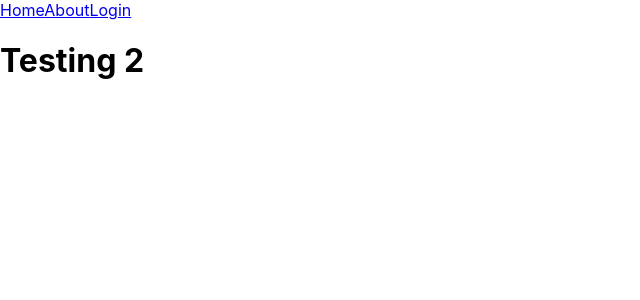
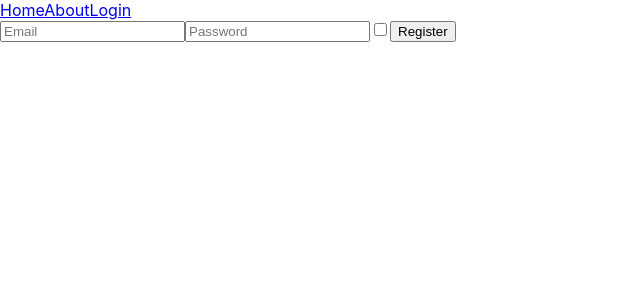
Before and after one commit to KD-Secret-Family-Recipes-Cookbook/React-I, a React (Create React App) app in the folder recipe-creator/: page /register in a window 1280 px wide. Shown: the top 300 px of the page, without its empty margins (0-640 px from the left). Built offline with nearby package versions, Linux system fonts and the light colour scheme.

Commit message:
Created a registration form similar to the login form.

```diff
--- a/recipe-creator/src/components/Login.js
+++ b/recipe-creator/src/components/Login.js
@@ -18,8 +18,6 @@ function Login({ values, errors, touched, status }) {
                 {touched.email && errors.email && <p>{errors.email}</p>}
                 <Field type='password' name='password' placeholder='Password' />
                 {touched.password && errors.password && <p>{errors.password}</p>}
-                <Field type='checkbox' name='terms' checked={values.terms}/>
-                {touched.terms && errors.terms && <p>{errors.terms}</p>}
                 <button type='submit'>Login</button>
                 <div>
                     Not a member? <Link to='./register'>Register here!</Link>
@@ -30,11 +28,10 @@ function Login({ values, errors, touched, status }) {
 }
 
 const FormikLogin = withFormik({
-    mapPropsToValues({ email, password, terms }) {
+    mapPropsToValues({ email, password }) {
         return {
             email: email || '',
-            password: password || '',
-            terms: terms || false
+            password: password || ''
         };
     },
 
@@ -45,12 +42,10 @@ const FormikLogin = withFormik({
         password: Yup.string()
             .min(6, 'Whoa buddy, that is not very secure. Make your password at least 6 characters long.')
             .max(16, 'We understand you love security, but that password is way too long.')
-            .required('A password is required. Please refrain from using your birthday.'),
-        terms: Yup.bool()
-            .oneOf([true], 'Must Accept Terms of Service, even if you do not read them.')
+            .required('A password is required. Please refrain from using your birthday.')
     }),
 
-    handleSubmit(values, { setStatus, resetForm}) {
+    handleSubmit(values, { setStatus, resetForm }) {
         axios
             .post('', values)
             .then(response => {
--- a/recipe-creator/src/components/Registration.js
+++ b/recipe-creator/src/components/Registration.js
@@ -1,9 +1,57 @@
-import React from 'react';
+import React, { useState, useEffect } from 'react';
+import { withFormik, Form, Field } from 'formik';
+import * as Yup from 'yup';
+import axios from 'axios';
 
-function Registration() {
-    return (
-      <h1>Testing 2</h1>
-    );
+function Registration({ values, errors, touched, status }) {
+  return (
+    <div className='registration-form'>
+      <Form>
+        <Field type='text' name='email' placeholder='Email' />
+        {touched.email && errors.email && <p>{errors.email}</p>}
+        <Field type='password' name='password' placeholder='Password' />
+        {touched.password && errors.password && <p>{errors.password}</p>}
+        <Field type='checkbox' name='terms' checked={values.terms} />
+        {touched.terms && errors.terms && <p>{errors.terms}</p>}
+        <button type='submit'>Register</button>
+      </Form>
+    </div>
+  )
 }
 
-export default Registration;
+const FormikRegistration = withFormik({
+  mapPropsToValues({ email, password, terms }) {
+    return {
+      email: email || '',
+      password: password || '',
+      terms: terms || false
+    };
+  },
+
+  validationSchema: Yup.object().shape({
+    email: Yup.string()
+      .email('Not a valid email address. Check your spelling, poindexter.')
+      .required('Your email address is required. Expect tons of spam.'),
+    password: Yup.string()
+      .min(6, 'Whoa buddy, that is not very secure. Make your password at least 6 characters long.')
+      .max(16, 'We understand you love security, but that password is way too long.')
+      .required('A password is required. Please refrain from using your birthday.'),
+    terms: Yup.bool()
+      .oneOf([true], 'Must Accept Terms of Service, even if you do not read them.')
+  }),
+
+  handleSubmit(values, { setStatus, resetForm }) {
+    axios
+      .post('', values)
+      .then(response => {
+        console.log(response.data);
+        setStatus(response.data);
+        resetForm();
+      })
+      .catch(error => {
+        console.log('Ya done goofed, kiddo.', error);
+      })
+  }
+})(Registration);
+
+export default FormikRegistration;
```
Also changed, not shown: recipe-creator/src/components/LoginTest.js (added).
